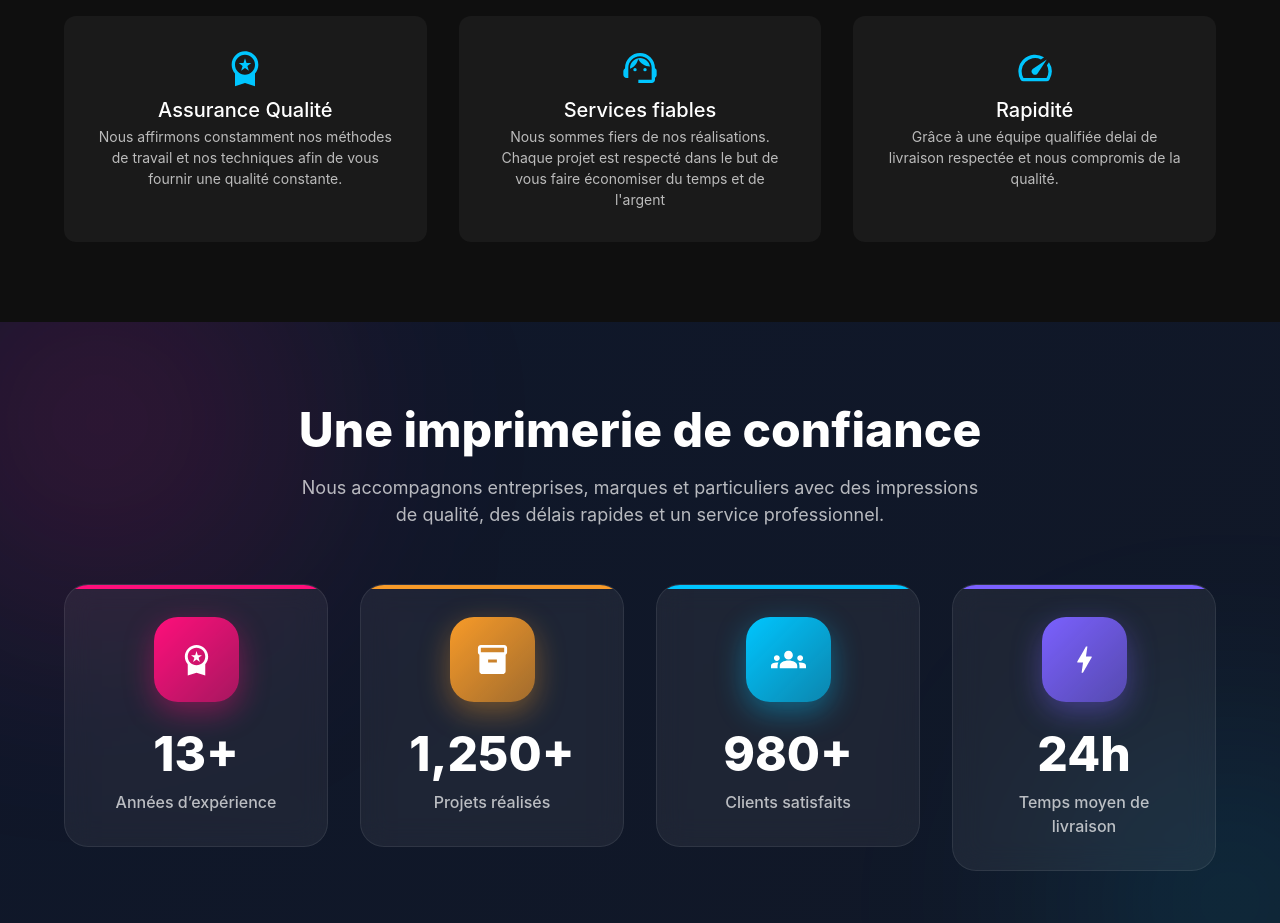
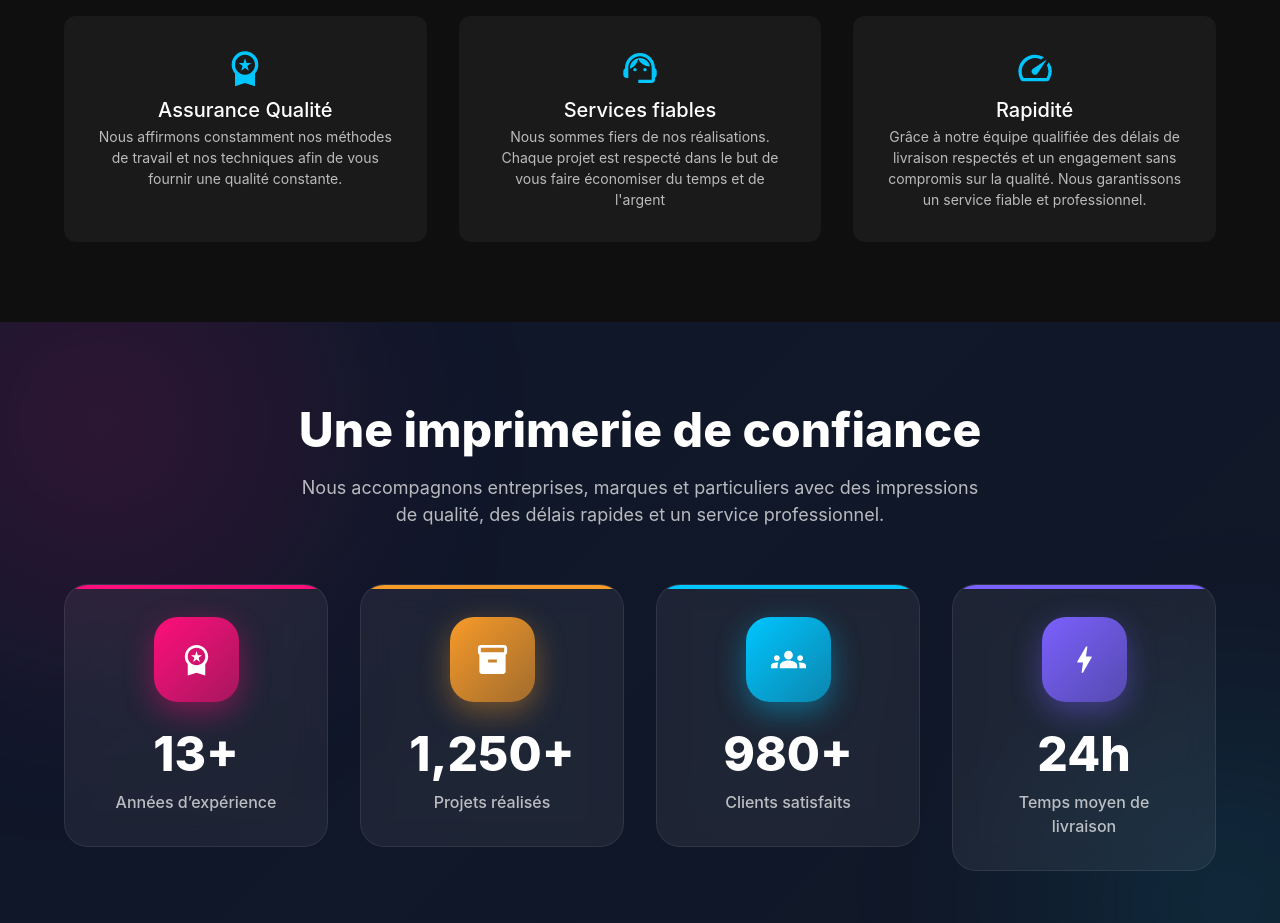
Before and after one commit to fadykless/prodetec, a Next.js app: page / in a window 1280 px wide. Shown: the part 4840-5763 px from the top of the page. Built offline with nearby package versions, Linux system fonts and the light colour scheme.

Commit message:
add favicon

```diff
--- a/src/app/layout.js
+++ b/src/app/layout.js
@@ -10,6 +10,13 @@ import "slick-carousel/slick/slick-theme.css";
 export default function RootLayout({ children }) {
   return (
     <html lang="fr">
+      <head>
+        <meta charSet="utf-8" />
+        <link rel="icon" href="/icon.png" />
+        <meta name="viewport" content="width=device-width, initial-scale=1" />
+        <meta name="theme-color" content="#0f172a" />
+        <link rel="apple-touch-icon" href="/icon.png" />
+      </head>
       <body>
         <ThemeProvider theme={theme}>
           <CssBaseline />
--- a/src/components/home/WhyChose.jsx
+++ b/src/components/home/WhyChose.jsx
@@ -21,7 +21,7 @@ const reasons = [
     {
         title: "Rapidité",
         description:
-            "Grâce à une équipe qualifiée delai de livraison respectée et nous compromis de la qualité.",
+            "Grâce à notre équipe qualifiée des délais de livraison respectés et un engagement sans compromis sur la qualité. Nous garantissons un service fiable et professionnel.",
         icon: <SpeedIcon sx={{ fontSize: 40, color: "#00c6ff" }} />,
     },
 ];
```
Also changed, not shown: src/app/icon.png (added).
